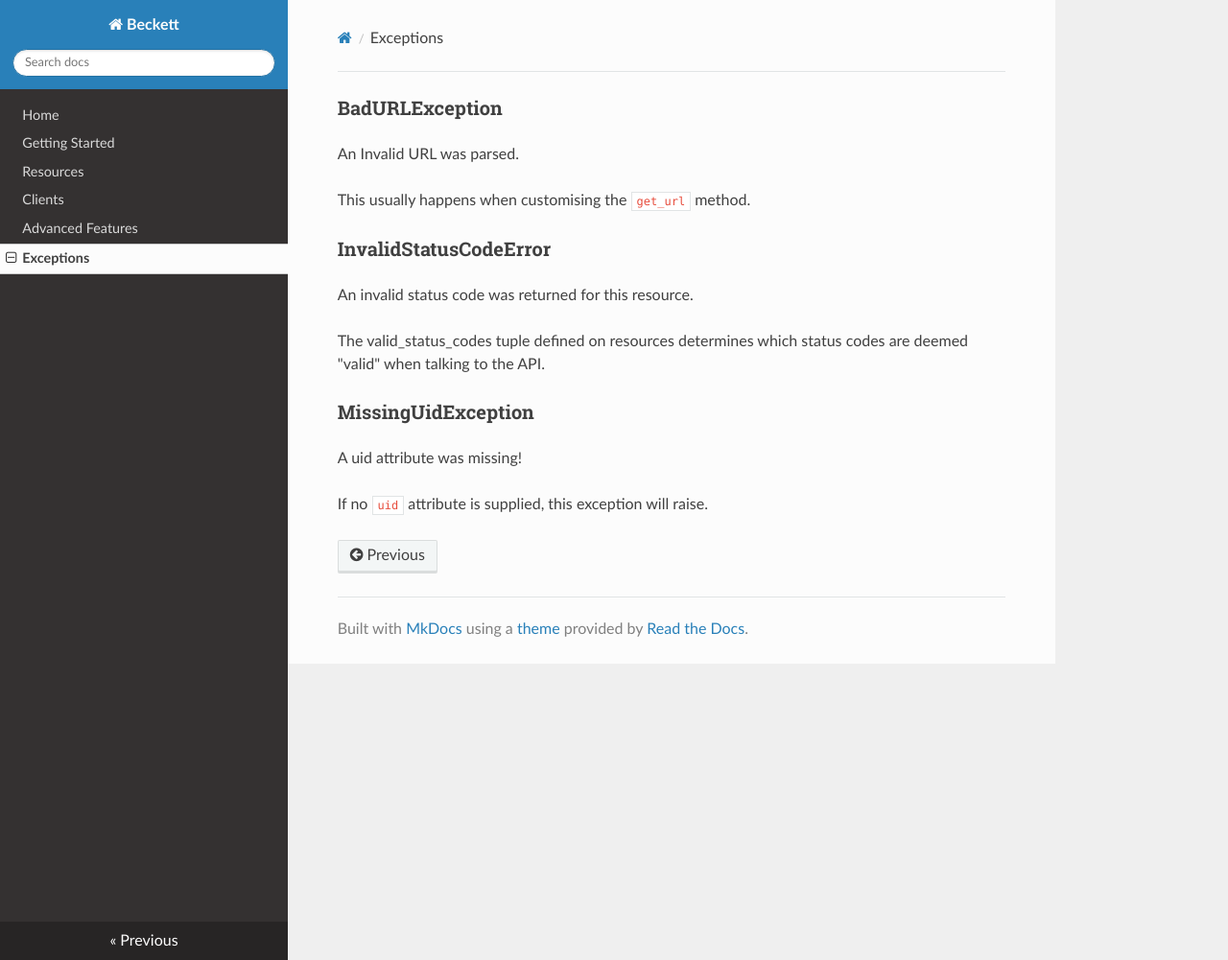
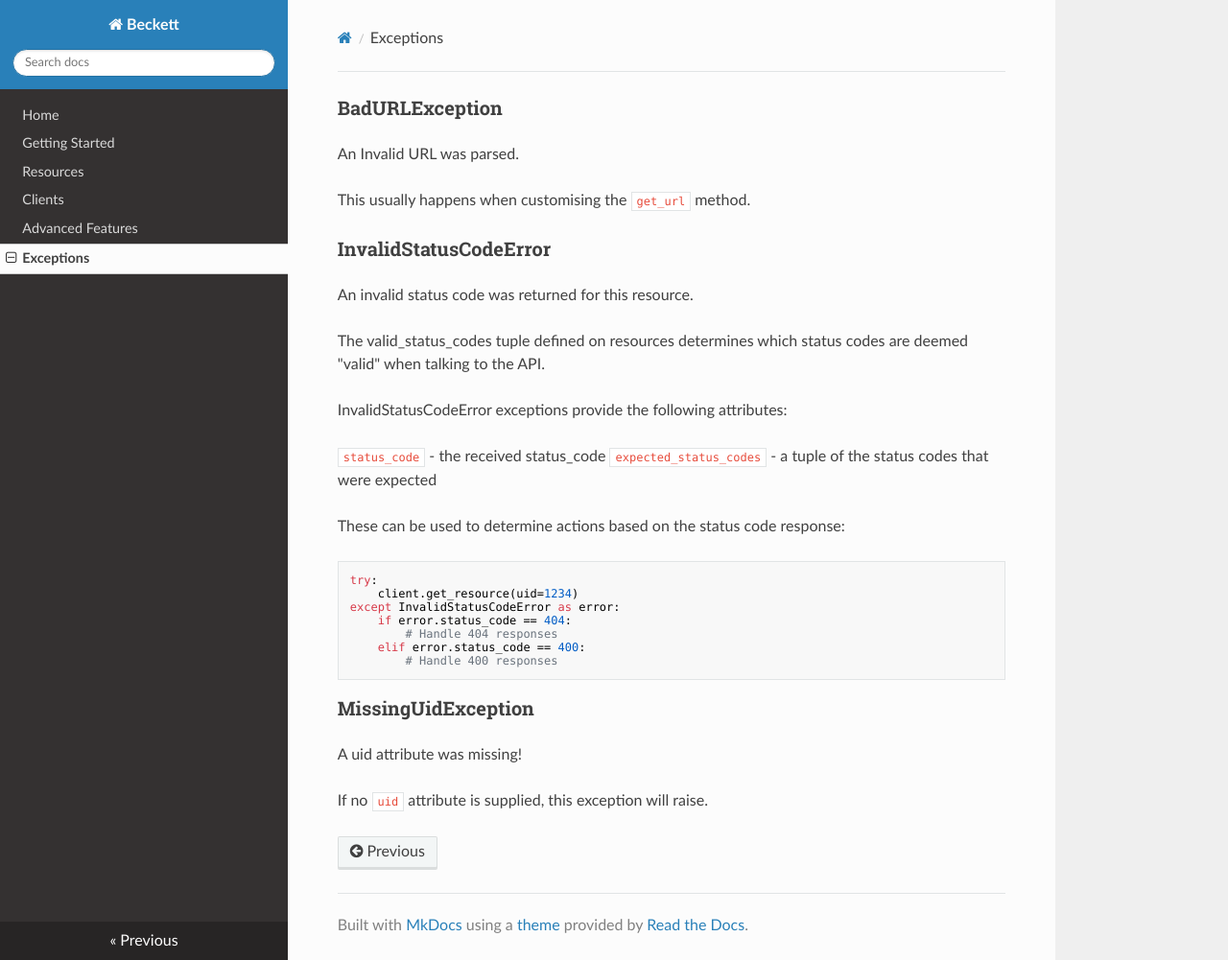
Before and after one commit to sshyran/beckett, an MkDocs documentation site: the page built from docs/exceptions.md, in a window 1280 px wide and 1001 px high. Shown: the whole window at 96% size. Built offline with MkDocs 1.6.1, drawn with Linux system fonts in a browser that asks for light colours; nearby versions of some CDN libraries; old or Windows-style settings are respelled for this version of MkDocs.

Commit message:
Docs for new exception handling

````diff
--- a/docs/exceptions.md
+++ b/docs/exceptions.md
@@ -11,6 +11,23 @@ An invalid status code was returned for this resource.
 
 The valid_status_codes tuple defined on resources determines which status codes are deemed "valid" when talking to the API.
 
+InvalidStatusCodeError exceptions provide the following attributes:
+
+`status_code` - the received status_code
+`expected_status_codes` - a tuple of the status codes that were expected
+
+These can be used to determine actions based on the status code response:
+
+```python
+try:
+    client.get_resource(uid=1234)
+except InvalidStatusCodeError as error:
+    if error.status_code == 404:
+        # Handle 404 responses
+    elif error.status_code == 400:
+        # Handle 400 responses
+```
+
 
 ### MissingUidException
 
````
